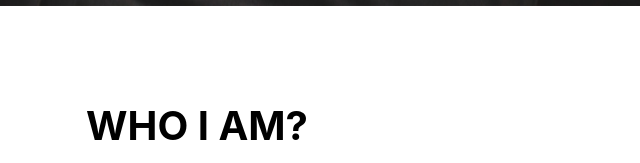
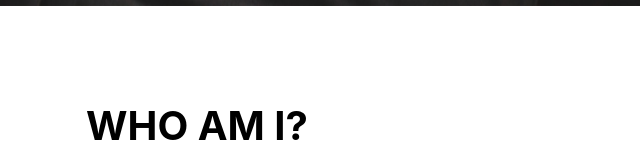
Before and after one commit to AgnieszkaSurtel/agnieszkasurtel.github.io, a plain HTML site: page index.html in a window 1280 px wide. Shown: the part 882-1045 px from the top of the page, 443-1083 px from the left. Drawn offline with nearby package versions, Linux system fonts and the light colour scheme.

Commit message:
Fix typo

```diff
--- a/index.html
+++ b/index.html
@@ -46,7 +46,7 @@
     <section class="page-section" id="services">
         <div class="container">
             <div class="text-center">
-                <h2 class="section-heading text-uppercase">Who I am?</h2>
+                <h2 class="section-heading text-uppercase">Who am I?</h2>
             </div>
             <div class="row text-center">
                 <div class="col-md-4">
```
